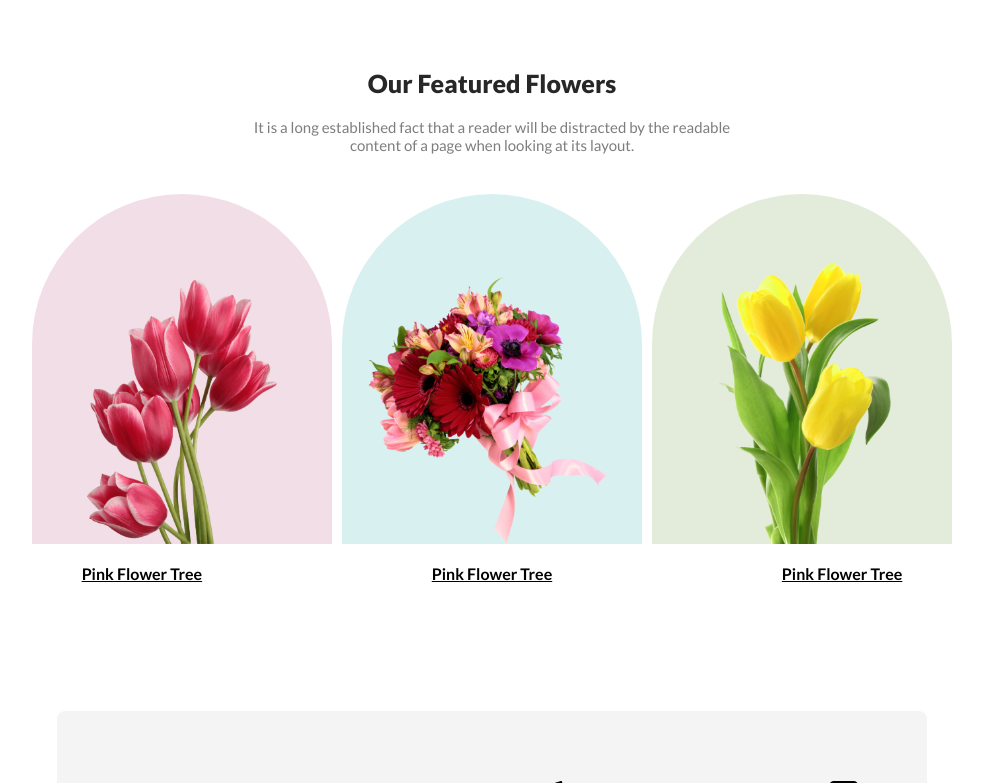
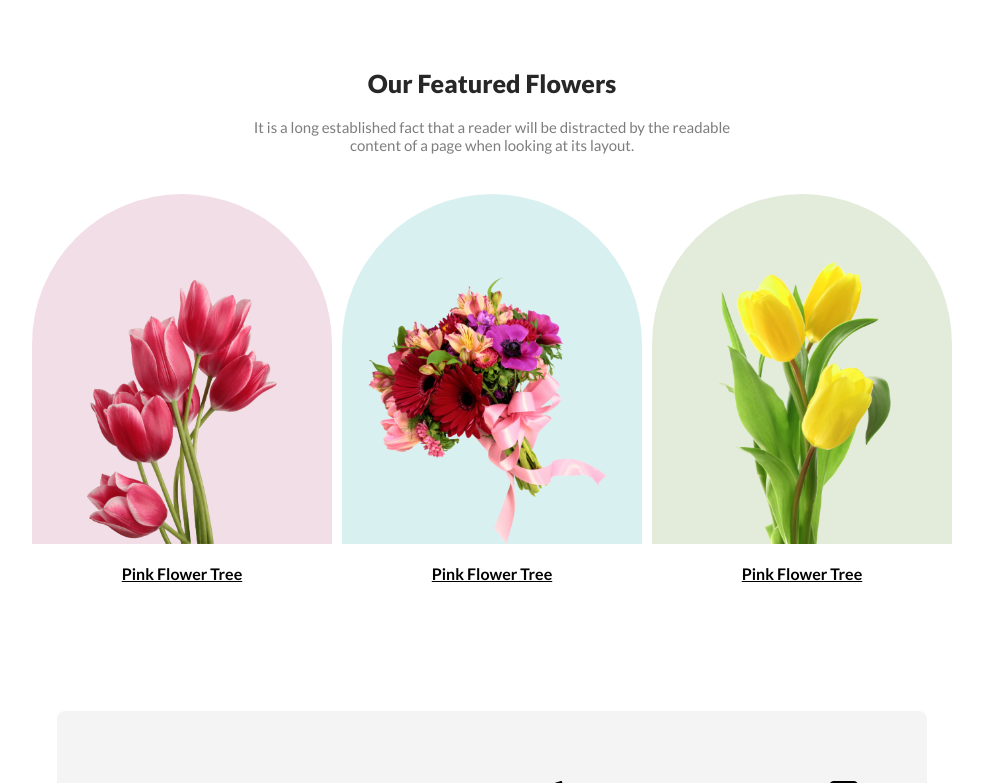
Before and after one commit to sumaiya-rahman-chowdhury/candy-shop-website, a plain HTML site: page index.html in a window 1280 px wide. Shown: the part 642-1425 px from the top of the page, without its empty margins (148-1131 px from the left). Drawn offline with Linux system fonts and the light colour scheme.

Commit message:
modified featured sec

```diff
--- a/index.html
+++ b/index.html
@@ -33,28 +33,29 @@
                     the readable <br> content of a page when looking at its layout.</p>
             </div>
             <div class="all-box">
+                <div class="pre-box">
                     <div class="box-1">
-                    <!-- <img src="" alt="" class="box-img"> -->
+
                     </div>
+                    <h4 class="tree-section">Pink Flower Tree</h4>
 
+                </div>
+                <div class="pre-box">
                     <div class="box-2">
-                    <!-- <img src="Flower Asset/pngwing 5.png" alt="" class="box-img"> -->
+
                     </div>
+                    <h4 class="tree-section">Pink Flower Tree</h4>
+                </div>
+                <div class="pre-box">
                     <div class="box-3">
 
                     </div>
+                    <h4 class="tree-section">Pink Flower Tree</h4>
+
                 </div>
-            <div class="tree-section">
-                <div class="pink-tree">
-                    <h4>Pink Flower Tree</h4>
+
             </div>
-                <div class="pink-tree">
-                    <h4>Pink Flower Tree</h4>
-                </div>
-                <div class="pink-tree">
-                    <h4>Pink Flower Tree</h4>
-                </div>
-            </div>
+
             <div class="service">
                 <div class="service-delivery">
                     <img src="Flower Asset/Group 57.png" alt="" class="icons">
@@ -110,9 +111,10 @@
             <div class="extra-div">
                 <div class="extra-div-des">
                     <h2 class="feature-section-title">Why Us??</h2>
-                <p class="feature-section-paragraph">we provide fresh flower <br>Every flower is a soul blossoming in nature.</p>
+                    <p class="feature-section-paragraph">we provide fresh flower <br>Every flower is a soul blossoming
+                        in nature.</p>
                 </div>
-            <div >
+                <div>
                     <img src="Flower Asset/Rectangle 4.png" alt="" class="extra-div-img">
                     <img src="Flower Asset/Rectangle 5.png" alt="" class="extra-div-img">
                 </div>
@@ -126,7 +128,8 @@
                 <span>Flower</span>
                 Shop
             </h3>
-            <p class="feature-section-paragraph txt-cl">It is a long established fact that a reader will be distracted by the readable <br> content of a page when looking at its layout.</p>
+            <p class="feature-section-paragraph txt-cl">It is a long established fact that a reader will be distracted
+                by the readable <br> content of a page when looking at its layout.</p>
             <h6 class="footer-h6">&copy2020-2023, FlowerShop.com. All rights reserved. </h6>
         </div>
     </footer>
--- a/style.css
+++ b/style.css
@@ -120,7 +120,9 @@
     text-align: center;
     padding-bottom: 0px;
 }
-
+.pre-box{
+    text-align: center;
+}
 .tree-section {
     display: flex;
     justify-content: space-evenly;
```
Lines whose indentation alone changed are shown as unchanged.
